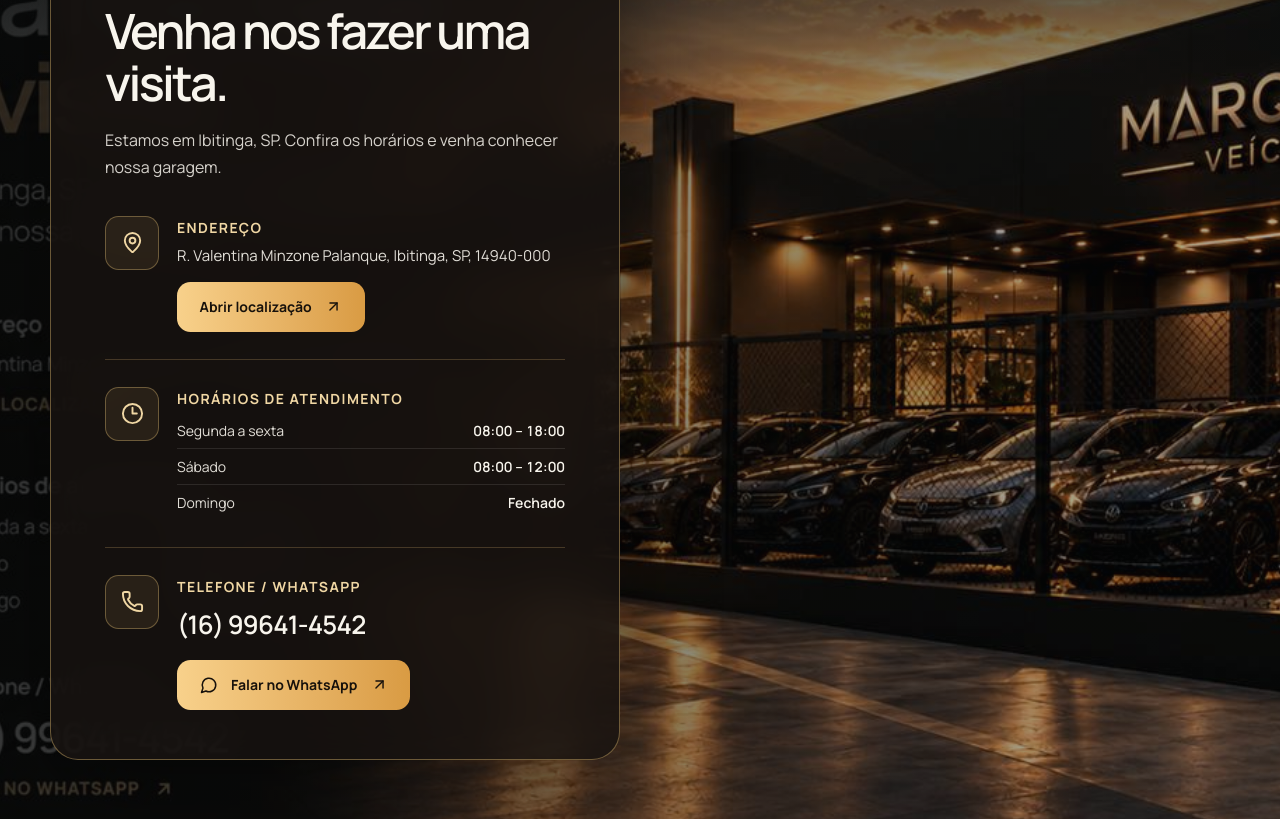
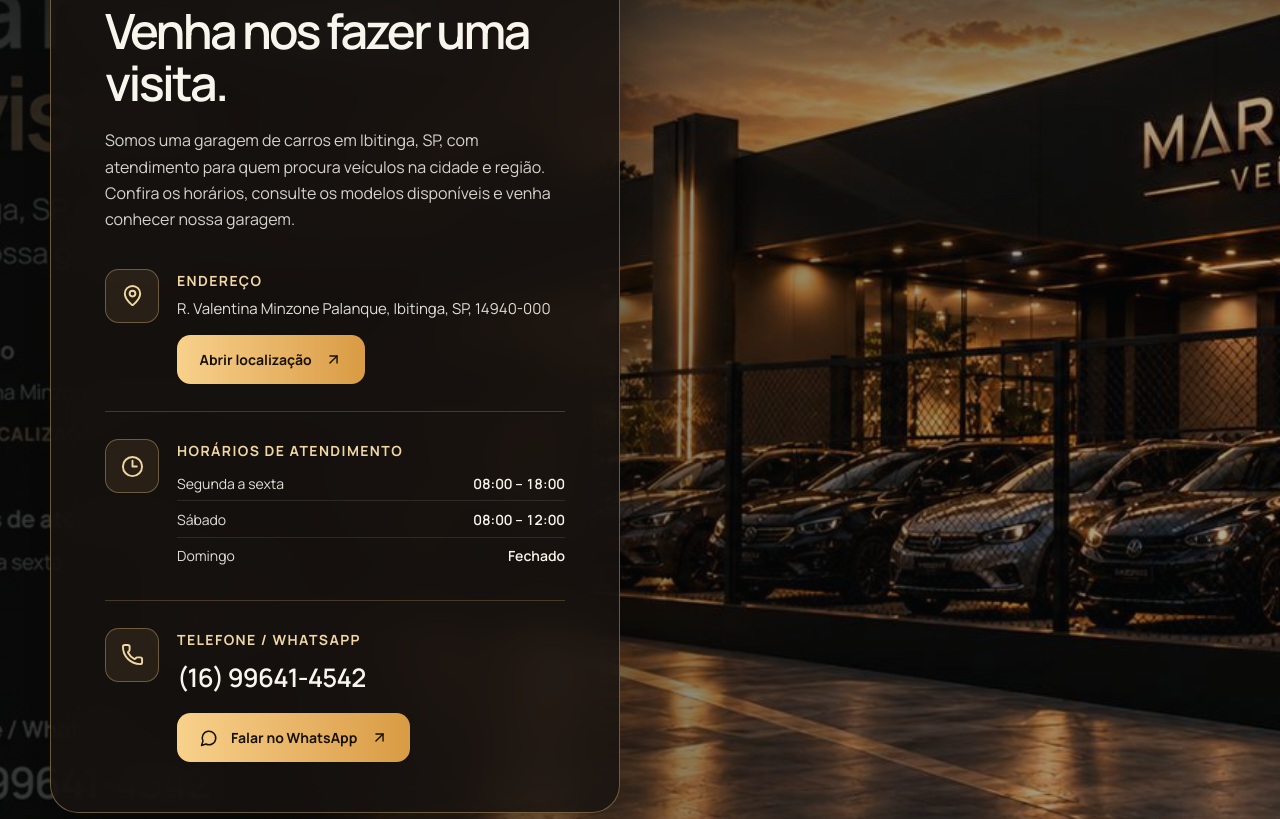
Before and after one commit to leticiazooe/landing-page-marques-veiculos, a React (Vite) app: page / in a window 1280 px wide. Shown: the part 1860-2679 px from the top of the page. Built offline with nearby package versions, Linux system fonts and the light colour scheme; no server answers; the database is empty.

Commit message:
seo: reforçar buscas locais e consistência de título da garagem

```diff
--- a/src/components/Visit.tsx
+++ b/src/components/Visit.tsx
@@ -48,7 +48,7 @@ export function Visit() {
           <div className="rounded-[28px] border border-gold/45 bg-[#171210]/85 px-6 py-8 shadow-[0_24px_95px_rgba(0,0,0,.35)] backdrop-blur-xl sm:px-10 sm:py-10 lg:px-12 lg:py-11">
             <p className="mb-5 flex items-center gap-3 text-[12px] font-semibold uppercase tracking-[.27em] text-gold-light"><MapPin size={20} aria-hidden="true" /> Localização</p>
             <h2 id="visit-title" className="text-[clamp(36px,3.8vw,54px)] font-semibold leading-[1.07] tracking-[-.055em]">Venha nos fazer uma visita.</h2>
-            <p className="mt-4 text-[16px] leading-[1.65] text-ivory/85">Estamos em Ibitinga, SP. Confira os horários e venha conhecer nossa garagem.</p>
+            <p className="mt-4 text-[16px] leading-[1.65] text-ivory/85">Somos uma garagem de carros em Ibitinga, SP, com atendimento para quem procura veículos na cidade e região. Confira os horários, consulte os modelos disponíveis e venha conhecer nossa garagem.</p>
             <div className="mt-8 divide-y divide-gold/25">
               <div className="flex gap-4 pb-6">
                 <span className="flex h-12 w-12 shrink-0 items-center justify-center rounded-xl border border-gold/40 bg-gold/10 text-gold-light"><MapPin size={23} aria-hidden="true" /></span>
```
